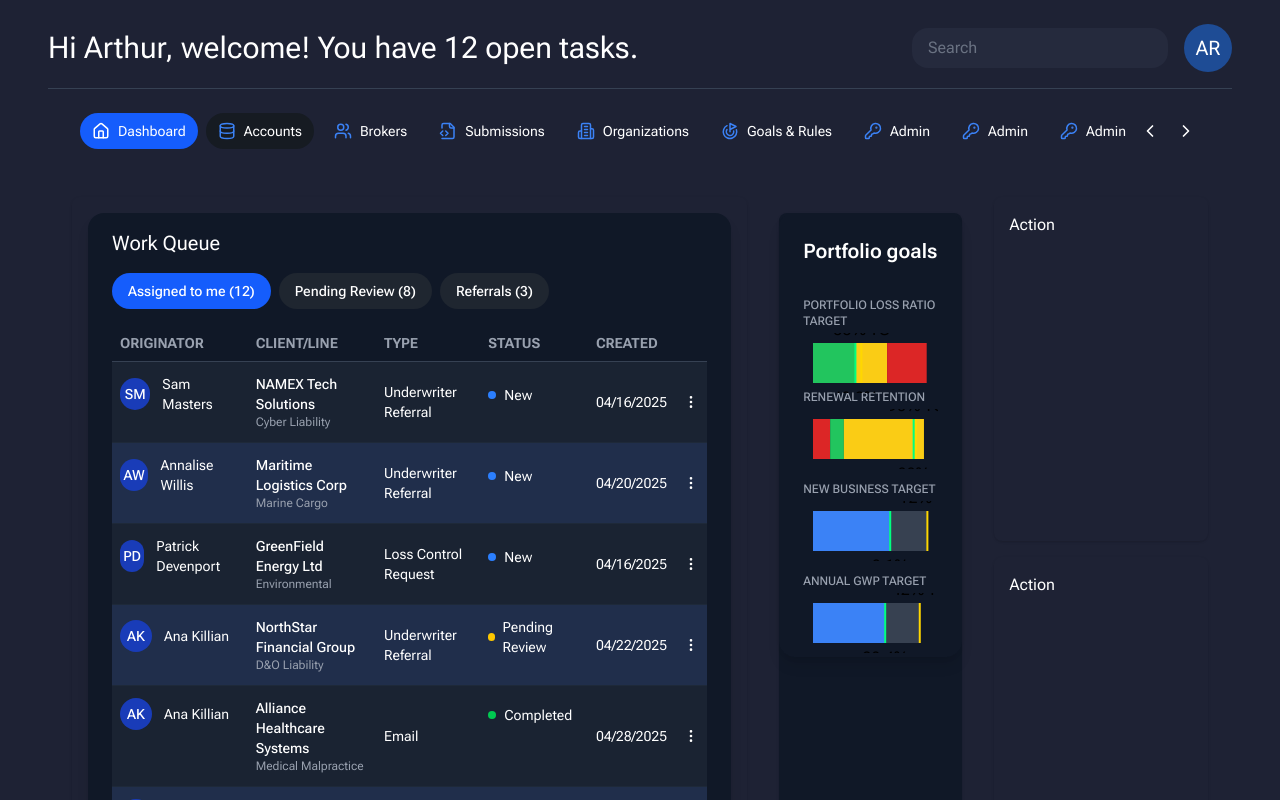
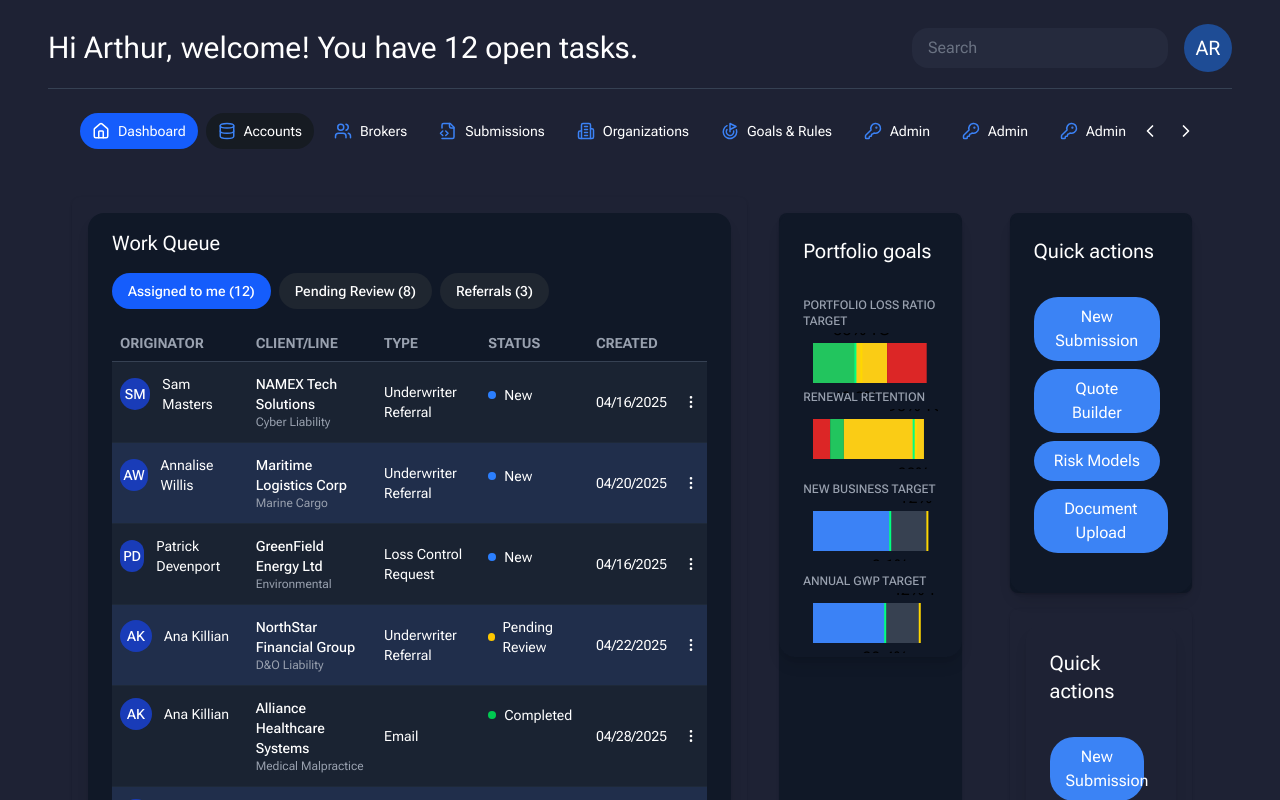
Before and after one commit to OlgaMinaievaWebDev/dashboard-ui, a React (Vite) app: page / in a window 1280 px wide. Shown: the top 800 px of the page. Built offline with nearby package versions, Linux system fonts and the light colour scheme.

Commit message:
QuickActions component added

```diff
--- a/src/components/portfolioGoals/PortfolioGoalsNivo.jsx
+++ b/src/components/portfolioGoals/PortfolioGoalsNivo.jsx
@@ -3,7 +3,7 @@ import ProgressWithTargetNivo from "./ProgressWithTargetNivo";
 export default function PortfolioGoalsNivo() {
   return (
     <div className= "text-white rounded-2xl shadow-lg p-6 w-full max-w-md space-y-8 h-max">
-      <h2 className="text-xl font-semibold">Portfolio goals</h2>
+      <h2 className="text-xl">Portfolio goals</h2>
 
       <ProgressWithTargetNivo
         value={48.2}
--- a/src/components/quickActions/QuickActions.jsx
+++ b/src/components/quickActions/QuickActions.jsx
@@ -1,9 +1,13 @@
+import { tabs } from "../../data/quickAction";
+import Tabs from "./Tabs";
+
 function QuickActions() {
  return (
-  <div>
-   Action
-  </div>
- )
+   <div className="text-white rounded-2xl shadow-lg p-6 w-full max-w-md space-y-8 h-max flex flex-col">
+   <h2 className="text-xl ">Quick actions</h2>
+   <Tabs tabs={tabs}  />
+   </div>
+ );
 }
 
 export default QuickActions
--- /dev/null
+++ b/src/components/quickActions/Tabs.jsx
@@ -0,0 +1,13 @@
+export default function Tabs({ tabs}) {
+  return (
+    <div className="flex flex-col space-x-2 mb-4 gap-2">
+      {tabs.map((tab) => (
+        <button
+        key={tab.label}
+        className="bg-azure text-white rounded-3xl text-md px-4 py-2">
+          {tab.label}
+        </button>
+      ))}
+    </div>
+  );
+}
--- /dev/null
+++ b/src/data/quickAction.js
@@ -0,0 +1,6 @@
+export const tabs = [
+  { label: "New Submission" },
+  { label: "Quote Builder" },
+  { label: "Risk Models" },
+  { label: "Document Upload" },
+];
--- a/src/pages/Dashboard.jsx
+++ b/src/pages/Dashboard.jsx
@@ -22,9 +22,9 @@ function Dashboard() {
           </div>
 
           {/* Quick actions stacked (20%) */}
-          <div className="md:col-span-2 flex flex-col gap-4">
-            <div className=" p-4 rounded-lg shadow-sm flex-1">
-              <QuickActions variant="primary" />
+          <div className="md:col-span-2 flex flex-col gap-4 p-4">
+            <div className="rounded-lg shadow-sm flex-1 bg-[#101827]">
+              <QuickActions />
             </div>
             <div className=" p-4 rounded-lg shadow-sm flex-1">
               <QuickActions variant="secondary" />
```
